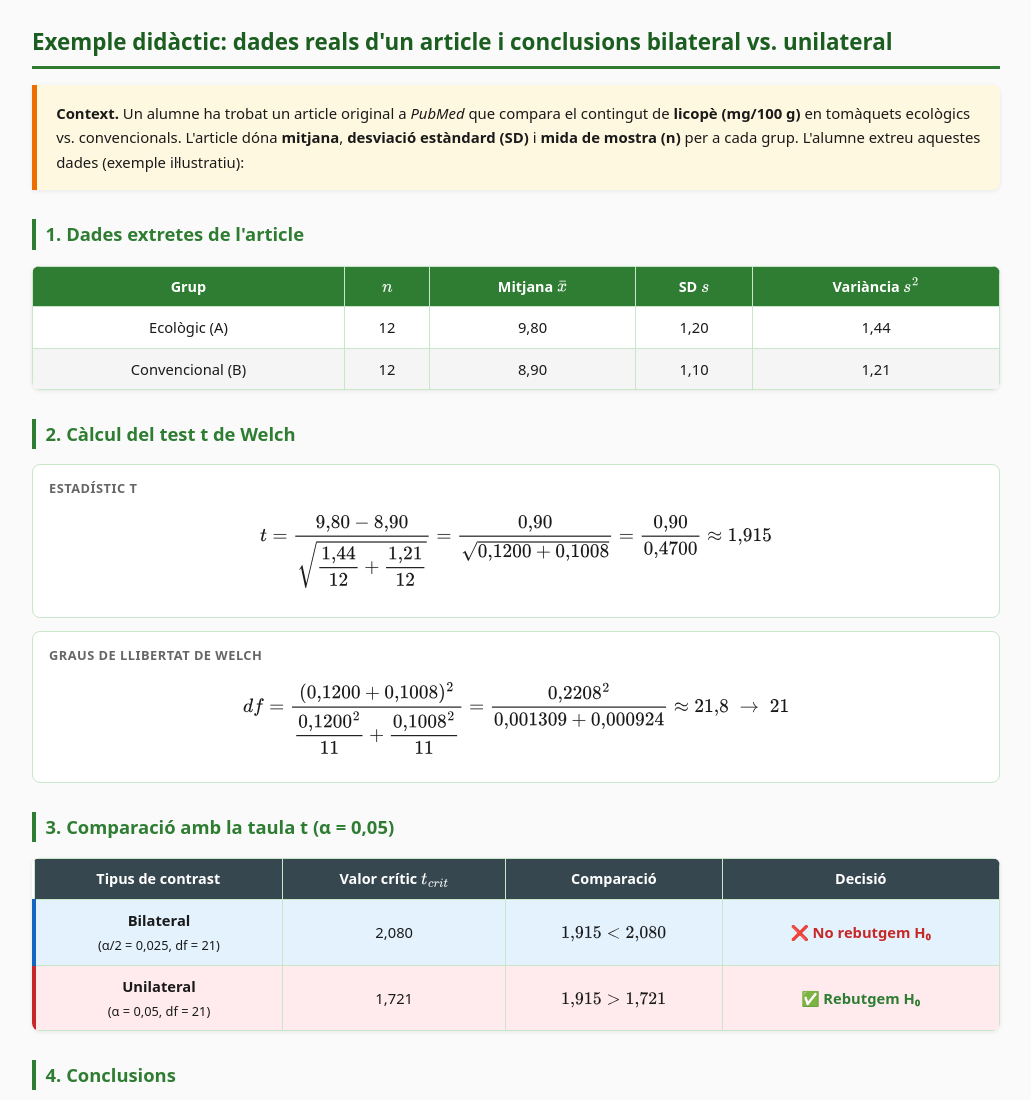
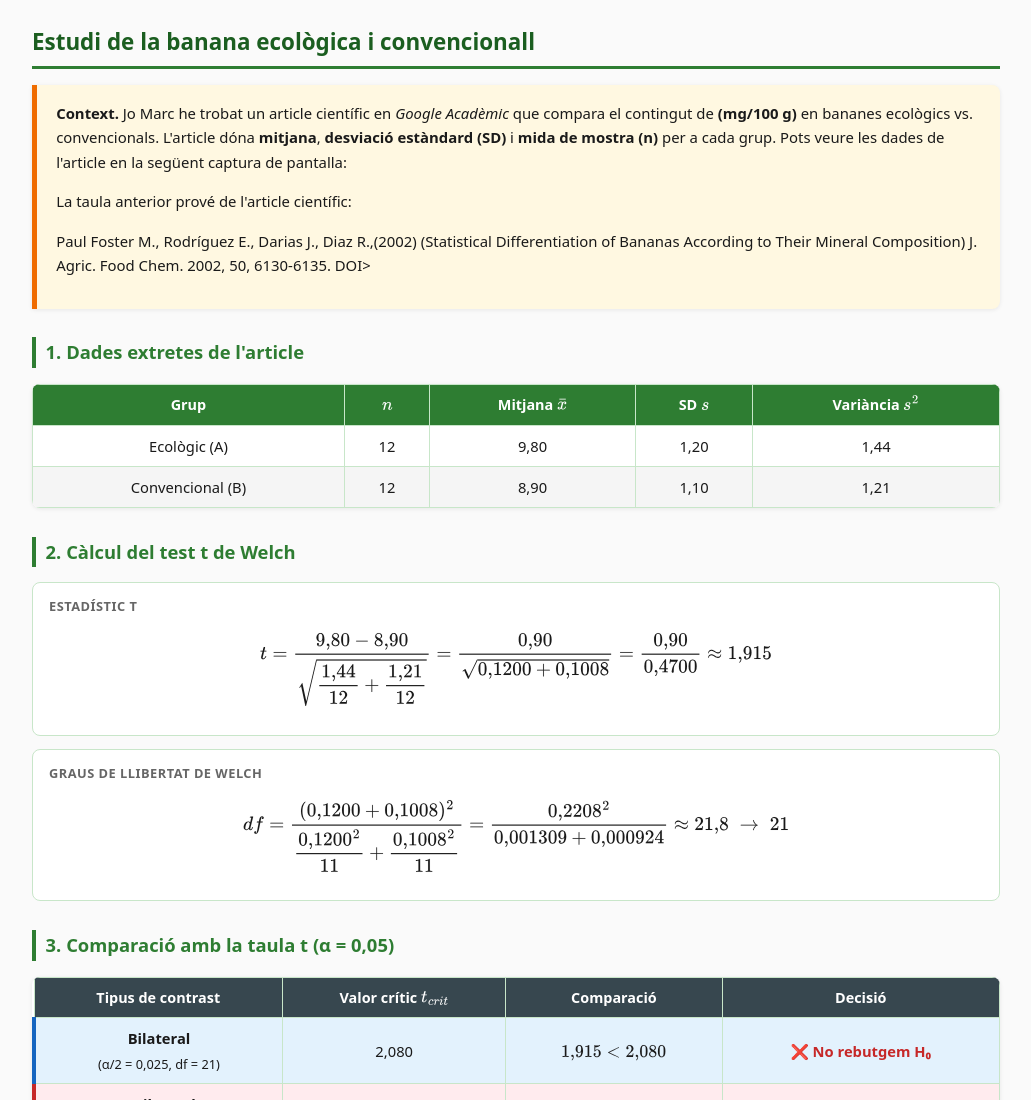
Before and after one commit to maguilerpompeu/maguilerpompeu.github.io, a plain HTML site: page t/index.html in a window 1280 px wide. Shown: the top 1100 px of the page, without its empty margins (124-1155 px from the left). Drawn offline with nearby package versions, Linux system fonts and the light colour scheme.

Commit message:
Update title and content in index.html

```diff
--- a/t/index.html
+++ b/t/index.html
@@ -3,7 +3,7 @@
 <head>
 <meta charset="UTF-8">
 <meta name="viewport" content="width=device-width, initial-scale=1">
-<title>Exemple didàctic: dades reals d'un article i conclusions bilateral vs unilateral</title>
+<title>Estudi de la banana ecològica i convencional</title>
 
 <script>
 window.MathJax = {
@@ -159,13 +159,17 @@ window.MathJax = {
 </head>
 <body>
 
-<h1>Exemple didàctic: dades reals d'un article i conclusions bilateral vs. unilateral</h1>
+<h1>Estudi de la banana ecològica i convencionall</h1>
 
 <div class="box nota">
-  <strong>Context.</strong> Un alumne ha trobat un article original a <em>PubMed</em> que compara el contingut de
-  <strong>licopè (mg/100 g)</strong> en tomàquets ecològics vs. convencionals. L'article dóna
+  <strong>Context.</strong> Jo Marc he trobat un article científic en <em>Google Acadèmic</em> que compara el contingut de
+  <strong>(mg/100 g)</strong> en bananes ecològics vs. convencionals. L'article dóna
   <strong>mitjana</strong>, <strong>desviació estàndard (SD)</strong> i <strong>mida de mostra (n)</strong>
-  per a cada grup. L'alumne extreu aquestes dades (exemple il·lustratiu):
+  per a cada grup. Pots veure les dades de l'article en la següent captura de pantalla:
+  <ing src="taula2.png">
+  <p>La taula anterior prové de l'article científic:</p>
+  <p>Paul Foster M., Rodríguez E., Darias J., Diaz R.,(2002) (Statistical Differentiation of Bananas According to Their Mineral
+Composition)  J. Agric. Food Chem. 2002, 50, 6130-6135. <a https://doi.org/10.1021/jf0255578">DOI></p>
 </div>
 
 <!-- ============================================================ -->
```
